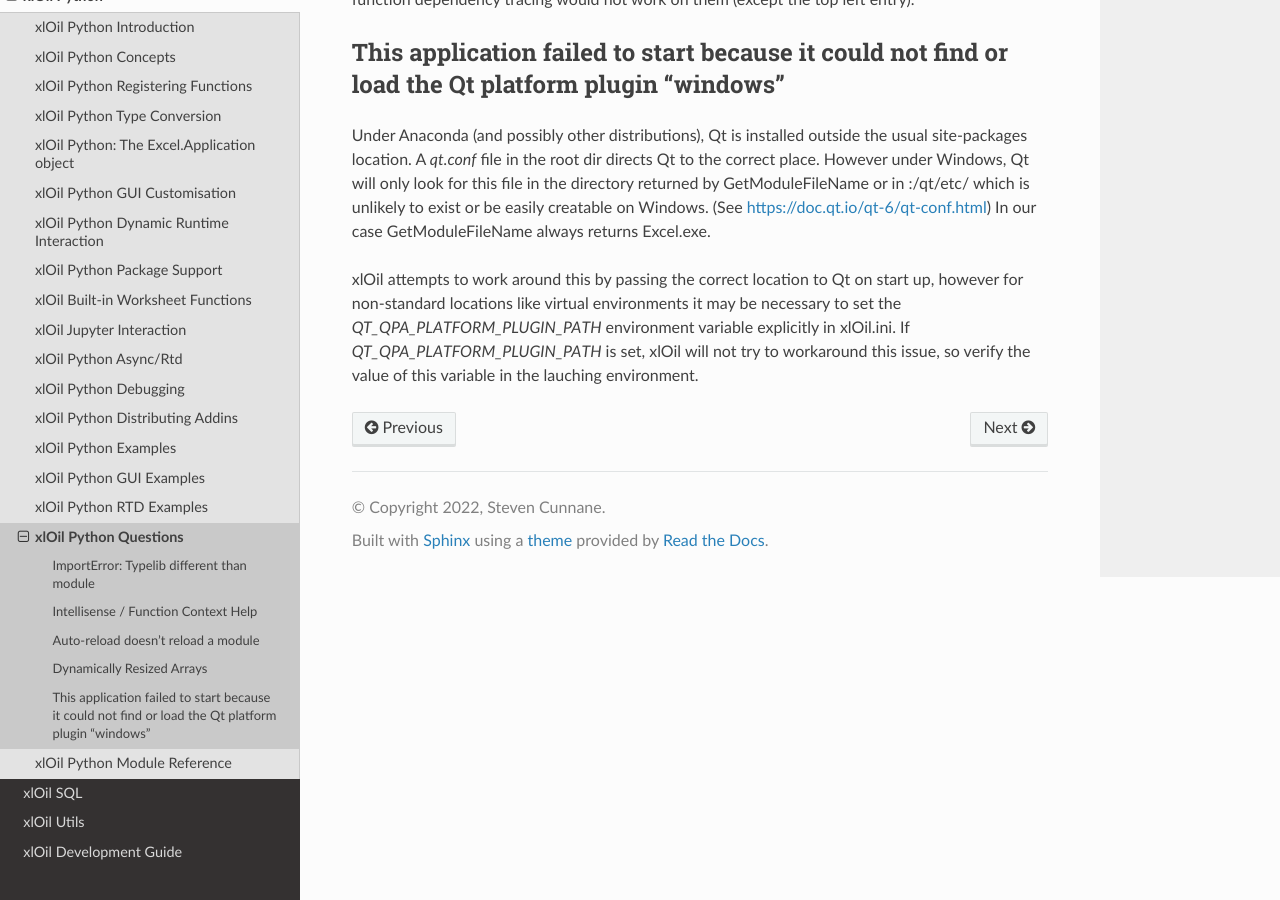
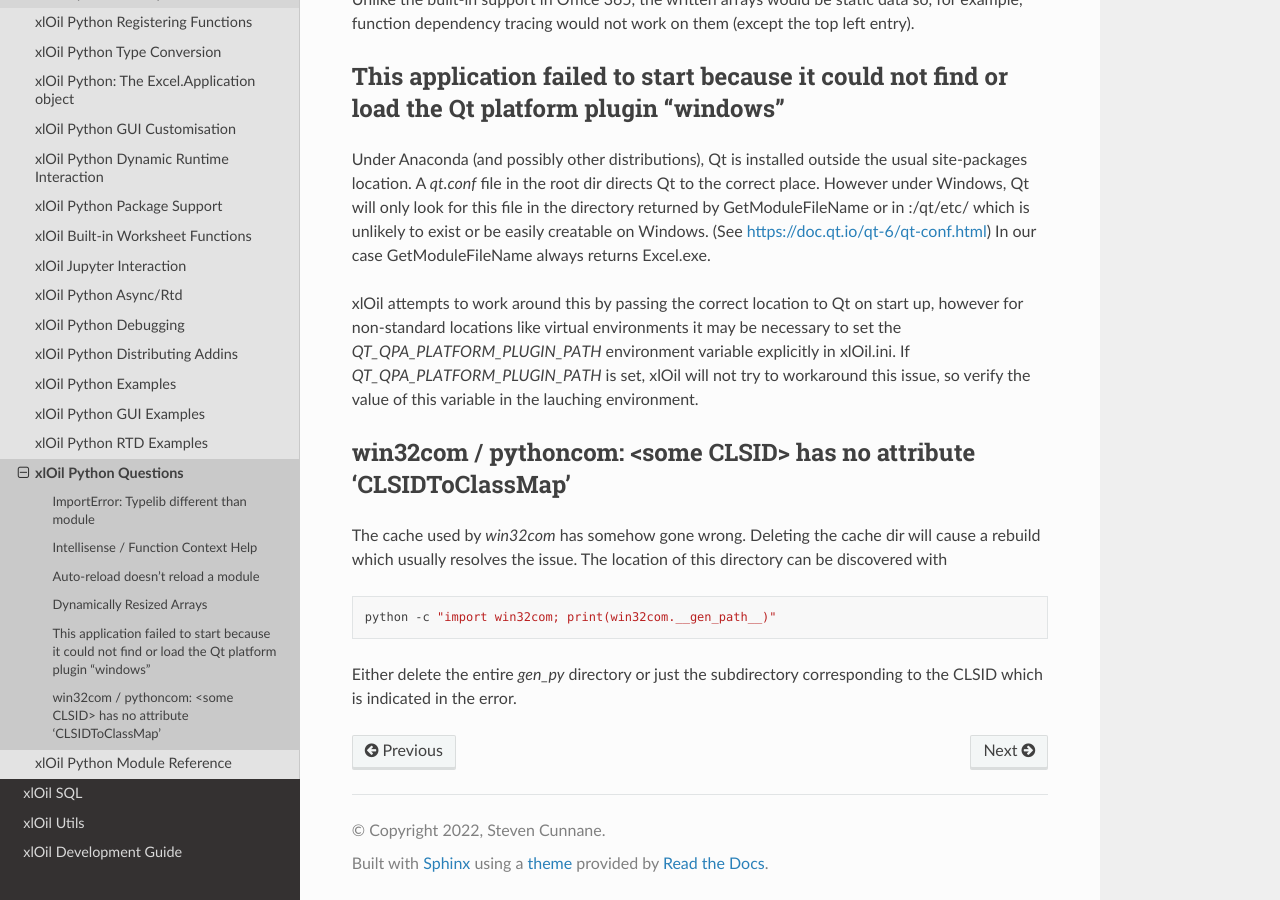
Before and after one commit to cunnane/xloil, a Sphinx documentation site: the page built from docs/source/xlOil_Python/FAQ.rst, in a window 1280 px wide and 900 px high, scrolled down 1289 px. Built offline with Sphinx 7.4.7 and the Read the Docs theme 2.0.0, drawn with Linux system fonts in a browser that asks for light colours; some of the changed text lies outside the part shown.

Commit message:
Add explantion of how to solve CLSIDToClassMap error from win32com

```diff
--- a/docs/source/xlOil_Python/FAQ.rst
+++ b/docs/source/xlOil_Python/FAQ.rst
@@ -71,3 +71,17 @@
 `QT_QPA_PLATFORM_PLUGIN_PATH` environment variable explicitly in xlOil.ini.  If `QT_QPA_PLATFORM_PLUGIN_PATH`
 is set, xlOil will not try to workaround this issue, so verify the value of this variable in the
 lauching environment.
+
+
+win32com / pythoncom: <some CLSID> has no attribute 'CLSIDToClassMap'
+----------------------------------------------------------------------
+
+The cache used by *win32com* has somehow gone wrong. Deleting the cache dir will cause a rebuild
+which usually resolves the issue.  The location of this directory can be discovered with
+
+::
+
+    python -c "import win32com; print(win32com.__gen_path__)"
+
+Either delete the entire *gen_py* directory or just the subdirectory corresponding to the CLSID
+which is indicated in the error.
```
